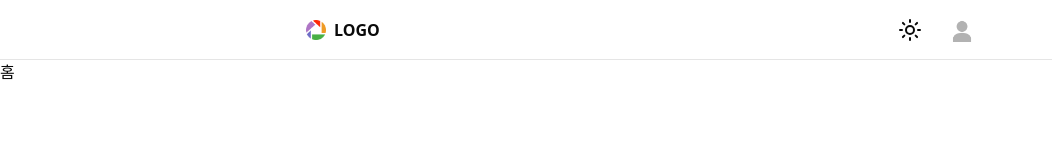
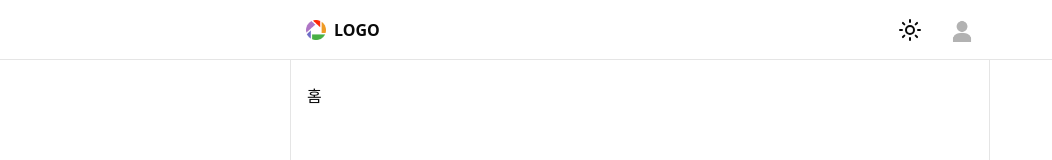
Before and after one commit to superbono/artbor, a React (Vite) app: page / in a window 1280 px wide. Shown: the top 160 px of the page, without its empty margins (0-1052 px from the left). Built offline with nearby package versions, Linux system fonts and the light colour scheme.

Commit message:
common ui - 공통 레이아웃 메인 컨텐츠 스타일링

```diff
--- a/src/layouts/global-layout.tsx
+++ b/src/layouts/global-layout.tsx
@@ -5,7 +5,7 @@ import defaultImg from "@/assets/default-avatar.jpg";
 
 export default function GlobalLayout() {
   return (
-    <div>
+    <div className="flex min-h-[100vh] flex-col">
       <header className="h-15 border-b">
         <div className="m-auto flex h-full w-full max-w-175 justify-between px-4">
           <Link to={"/"} className="flex items-center gap-2">
@@ -20,7 +20,7 @@ export default function GlobalLayout() {
           </div>
         </div>
       </header>
-      <main>
+      <main className="m-auto w-full max-w-175 flex-1 border-x px-4 py-6">
         <Outlet />
       </main>
     </div>
```
